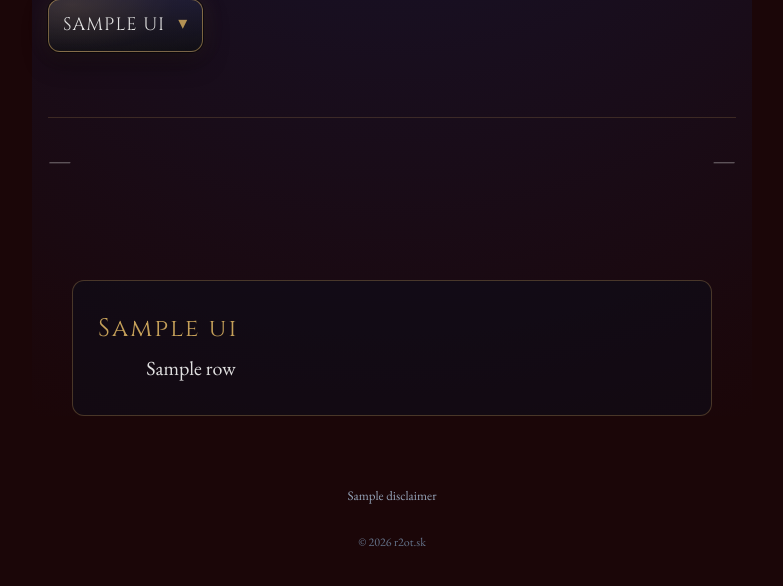
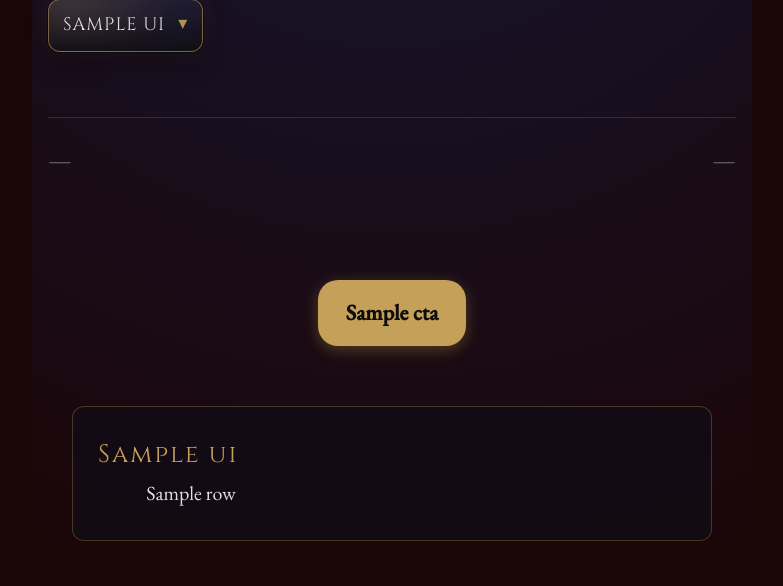
Before and after one commit to akofakt2/Mytarot, a Python web app: template templates/template.html in a window 1280 px wide. Shown: the part 1237-1823 px from the top of the page, without its empty margins (248-1031 px from the left). Before the commit the page ends 1784 px from the top, so only its background shows below. Run offline with Jinja, Linux system fonts and the light colour scheme; the template is opened without the code that fills it: most values are stand-ins (such as "Sample title", 1, 10 or a date in 2020); grey boxes marked "Sample" are stand-in pictures.

Commit message:
CTA a tag

```diff
--- a/static/script.js
+++ b/static/script.js
@@ -305,6 +305,7 @@ async function sendReadingRequest() {
 
                 // Zápis do localStorage len pri úspechu
                 if(isAccessGranted() >=  0) {
+                    gtag('event', 'reading');
                     const expirationDate = Date.now() + LOCK_TIME;
                     localStorage.setItem('last_reading', expirationDate.toString());
                     UI.reading.innerHTML += '<hr>';
--- a/static/style.css
+++ b/static/style.css
@@ -1437,8 +1437,31 @@ footer {
 }
 
 .domain-links a:hover {
-    color: #ffd700;
+    color: #c5a059;
     /* Zmenil som hover na zlatú, aby to ladilo s tou zlatou linkou a nadpisom nad tým */
     opacity: 1;
     text-decoration: none;
 }
+
+.tarot-cta-box {
+    text-align: center;
+    margin: 40px 0 20px;
+}
+
+.tarot-button {
+    display: inline-block;
+    padding: 14px 28px;
+    background-color: var(--card-gold);
+    color: #0d0d0d;
+    font-weight: bold;
+    font-size: 1.1rem;
+    text-decoration: none;
+    border-radius: 20px;
+    box-shadow: 0 4px 15px rgba(212, 175, 55, 0.3);
+    transition: all 0.3s ease;
+}
+
+.tarot-button:hover {
+    box-shadow: 0 6px 20px rgba(212, 175, 55, 0.5);
+    background-color: #c5a059;
+}
--- a/templates/cards_index.html
+++ b/templates/cards_index.html
@@ -23,12 +23,11 @@
                 {% endif %}
                 {% endfor %}
             </ul>
-
+        </div>
     </main>
     <footer>
         {% include 'includes/footer_copyright.html' %}
     </footer>
-    </div>
 </body>
 
 </html>
--- a/templates/template.html
+++ b/templates/template.html
@@ -74,7 +74,11 @@
                 <span class="pager-muted">—</span>
                 {% endif %}
             </nav>
-
+                <div class="tarot-cta-box">
+                    <a href="/" class="tarot-button">
+                        {{ ui.cta }}
+                    </a>
+                </div>
             <section class="all-cards-nav" aria-label="{{ ui.all_cards_aria }}">
                 <h2 class="all-cards-heading">{{ ui.all_cards_heading }}</h2>
                 <ul class="all-cards-list">
```
Also changed, not shown: data/i18n/ui.json (+8 -4 lines), templates/card_of_the_day.html (+8 -1 lines).
